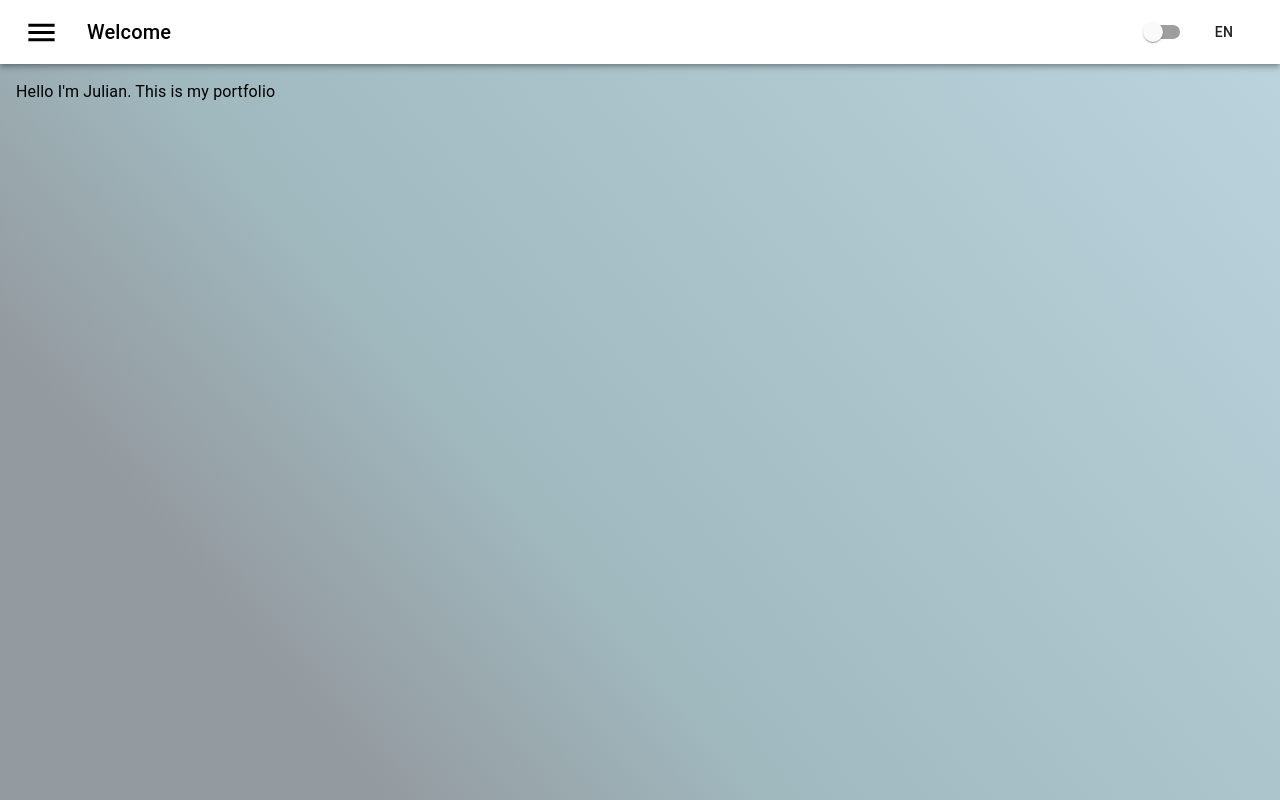
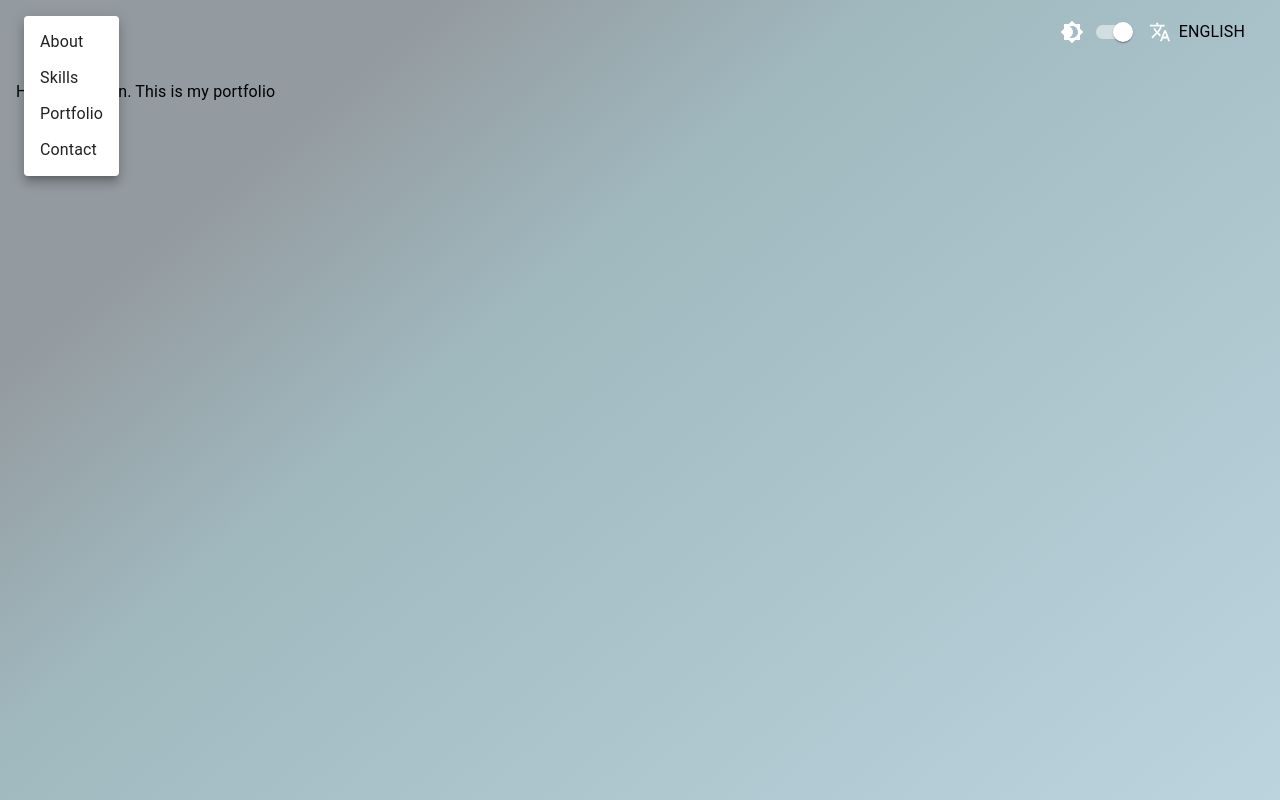
Before and after one commit to Julian-Kl/personal-portfolio, a React (Create React App) app: page / in a window 1280 px wide. Both pictures are taken after a click on the button 41 px from the left and 32 px from the top of the page. Built offline with nearby package versions, Linux system fonts and the light colour scheme.

Commit message:
Navbar Responsive
Navbar Responsive

```diff
--- a/src/css/Dark.scss
+++ b/src/css/Dark.scss
@@ -1,6 +1,6 @@
 body {
     height: 100vh;
-    background-image: linear-gradient(50deg, #000714 20%, #000E29 40%, #3f2e56);
+    background-image: linear-gradient(140deg, #000714 20%, #2e1956 80%, #4d2b90);
 }
 h1, h2, h3, h4, h5, h6, p, a, li {
     color: #fff;
--- a/src/css/Light.scss
+++ b/src/css/Light.scss
@@ -1,6 +1,6 @@
 body {
     height: 100vh;
-    background-image: linear-gradient(50deg, #949BA0 20%, #A0B9BF 40%, #BCD4DE);
+    background-image: linear-gradient(140deg, #949BA0 20%, #A0B9BF 40%, #BCD4DE);
 }
 h1, h2, h3, h4, h5, h6, p, a, li {
     color: #000;
--- a/src/domain/navbar/Navbar.tsx
+++ b/src/domain/navbar/Navbar.tsx
@@ -1,20 +1,17 @@
 import React from 'react';
 import { makeStyles, Theme, createStyles } from '@material-ui/core/styles';
-import AppBar from '@material-ui/core/AppBar';
 import Toolbar from '@material-ui/core/Toolbar';
 import IconButton from '@material-ui/core/IconButton';
 import Typography from '@material-ui/core/Typography';
-import Badge from '@material-ui/core/Badge';
 import MenuItem from '@material-ui/core/MenuItem';
 import Menu from '@material-ui/core/Menu';
 import MenuIcon from '@material-ui/icons/Menu';
-import AccountCircle from '@material-ui/icons/AccountCircle';
-import MailIcon from '@material-ui/icons/Mail';
-import NotificationsIcon from '@material-ui/icons/Notifications';
-import MoreIcon from '@material-ui/icons/MoreVert';
-import FormGroup from '@material-ui/core/FormGroup';
+import FormControl from '@material-ui/core/FormControl';
+import Box from '@material-ui/core/Box';
 import Switch from '@material-ui/core/Switch';
 import Button from '@material-ui/core/Button';
+import Brightness4Icon from '@material-ui/icons/Brightness4';
+import TranslateIcon from '@material-ui/icons/Translate';
 
 const useStyles = makeStyles((theme: Theme) =>
   createStyles({
@@ -24,10 +21,9 @@ const useStyles = makeStyles((theme: Theme) =>
     menuButton: {
       marginRight: theme.spacing(2),
     },
-    title: {
+    collapse: {
+      [theme.breakpoints.down('xs')]: {
         display: 'none',
-      [theme.breakpoints.up('sm')]: {
-        display: 'block',
       },
     },
     inputRoot: {
@@ -41,145 +37,89 @@ const useStyles = makeStyles((theme: Theme) =>
       width: '100%',
       [theme.breakpoints.up('md')]: {
         width: '20ch',
-      },
-    },
-    sectionDesktop: {
-      display: 'none',
-      [theme.breakpoints.up('md')]: {
-        display: 'flex',
-      },
-    },
-    sectionMobile: {
-      display: 'flex',
-      [theme.breakpoints.up('md')]: {
-        display: 'none',
-      },
+      }
     },
   }),
 );
 
 export const Navbar: React.FC = () => {
   const classes = useStyles();
-  const [anchorEl, setAnchorEl] = React.useState<null | HTMLElement>(null);
-  const [themeToggle, setThemeToggle] = React.useState<boolean>(false);
-  const [mobileMoreAnchorEl, setMobileMoreAnchorEl] = React.useState<null | HTMLElement>(null);
-
-  const isMenuOpen = Boolean(anchorEl);
-  const isMobileMenuOpen = Boolean(mobileMoreAnchorEl);
+  const [anchorMainMenu, setAnchorMainMenu] = React.useState<null | HTMLElement>(null);
+  const [anchorLanguageMenu, setLanguageMenu] = React.useState<null | HTMLElement>(null);
+  const [themeToggle, setThemeToggle] = React.useState<boolean>(true);
 
   const handleClick = (event: React.MouseEvent<HTMLButtonElement>) => {
-    setAnchorEl(event.currentTarget);
+    let target = event.currentTarget.getAttribute('aria-controls');
+    if (target === 'main-menu') {
+      setAnchorMainMenu(event.currentTarget);
+    } else if (target === 'language-menu') {
+      setLanguageMenu(event.currentTarget);
+    } else {
+      console.log("Error: aria-control target of button is set to a value to which no menu exists.")
+    }
   };
 
   const handleClose = () => {
-    setAnchorEl(null);
+    setAnchorMainMenu(null);
+    setLanguageMenu(null);
   };
 
-  const changeTheme = (event: React.ChangeEvent<HTMLInputElement>) => {
+  const changeTheme = () => {
     { themeToggle ? setThemeToggle(false) : setThemeToggle(true) }
   };
 
-  const handleProfileMenuOpen = (event: React.MouseEvent<HTMLElement>) => {
-    setAnchorEl(event.currentTarget);
-  };
-
-  const handleMobileMenuClose = () => {
-    setMobileMoreAnchorEl(null);
-  };
-
-  const handleMenuClose = () => {
-    setAnchorEl(null);
-    handleMobileMenuClose();
-  };
-
-  const handleMobileMenuOpen = (event: React.MouseEvent<HTMLElement>) => {
-    setMobileMoreAnchorEl(event.currentTarget);
-  };
-
-  const menuId = 'primary-menu';
-
-  const mobileMenuId = 'primary-mobile';
-  const renderMobileMenu = (
-    <Menu
-      anchorEl={mobileMoreAnchorEl}
-      anchorOrigin={{ vertical: 'top', horizontal: 'right' }}
-      id={mobileMenuId}
-      keepMounted
-      transformOrigin={{ vertical: 'top', horizontal: 'right' }}
-      open={isMobileMenuOpen}
-      onClose={handleMobileMenuClose}
-    >
-      <MenuItem>
-      <FormGroup>
-              <Switch checked={themeToggle} onChange={changeTheme} aria-label="login switch" />
-            </FormGroup>
-      </MenuItem>
-      <MenuItem onClick={handleProfileMenuOpen}>
-      <Button aria-controls="simple-menu" aria-haspopup="true" onClick={handleClick}>
-              EN
-            </Button>
-            <Menu
-              id="simple-menu"
-              anchorEl={anchorEl}
-              keepMounted
-              open={Boolean(anchorEl)}
-              onClose={handleClose}
-            >
-              <MenuItem onClick={handleClose}>EN</MenuItem>
-              <MenuItem onClick={handleClose}>DE</MenuItem>
-            </Menu>
-      </MenuItem>
-    </Menu>
-  );
-
   return (
-    <div className={classes.grow}>
-      <AppBar position="static" color="inherit">
+    <div>
       <Toolbar>
         <IconButton
-            edge="start"
           className={classes.menuButton}
-            color="inherit"
-            aria-label="open drawer"
+          aria-controls="main-menu"
+          aria-haspopup="true"
+          color="secondary"
+          onClick={handleClick}
         >
           <MenuIcon fontSize="large" />
         </IconButton>
-          <Typography className={classes.title} variant="h6" noWrap>
-            Welcome
+        <Menu
+          id="main-menu"
+          anchorEl={anchorMainMenu}
+          keepMounted
+          open={Boolean(anchorMainMenu)}
+          onClose={handleClose}
+        >
+          <MenuItem onClick={handleClose}>About</MenuItem>
+          <MenuItem onClick={handleClose}>Skills</MenuItem>
+          <MenuItem onClick={handleClose}>Portfolio</MenuItem>
+          <MenuItem onClick={handleClose}>Contact</MenuItem>
+        </Menu>
+        <div className={classes.grow} />
+        <Brightness4Icon color="secondary" onClick={changeTheme} />
+        <FormControl>
+          <Switch
+            className={classes.collapse}
+            checked={themeToggle}
+            color="secondary"
+            aria-label="theme-switch"
+            onChange={changeTheme} size="medium" />
+        </FormControl>
+        <Box ml="3">
+          <Button startIcon={<TranslateIcon />} size="large" aria-controls="language-menu" aria-haspopup="true" color="secondary" onClick={handleClick}>
+            <Typography className={classes.collapse}>
+              English
             </Typography>
-          <div className={classes.grow} />
-          <div className={classes.sectionDesktop}>
-            <FormGroup>
-              <Switch checked={themeToggle} onChange={changeTheme} aria-label="login switch" />
-            </FormGroup>
-            <Button aria-controls="simple-menu" aria-haspopup="true" onClick={handleClick}>
-              EN
           </Button>
           <Menu
-              id="simple-menu"
-              anchorEl={anchorEl}
+            id="language-menu"
+            anchorEl={anchorLanguageMenu}
             keepMounted
-              open={Boolean(anchorEl)}
+            open={Boolean(anchorLanguageMenu)}
             onClose={handleClose}
           >
-              <MenuItem onClick={handleClose}>EN</MenuItem>
-              <MenuItem onClick={handleClose}>DE</MenuItem>
+            <MenuItem onClick={handleClose}>English</MenuItem>
+            <MenuItem onClick={handleClose}>German</MenuItem>
           </Menu>
-          </div>
-          <div className={classes.sectionMobile}>
-            <IconButton
-              aria-label="show more"
-              aria-controls={mobileMenuId}
-              aria-haspopup="true"
-              onClick={handleMobileMenuOpen}
-              color="inherit"
-            >
-              <MoreIcon />
-            </IconButton>
-          </div>
+        </Box>
       </Toolbar>
-      </AppBar>
-      {renderMobileMenu}
     </div>
   );
 }
--- a/src/themes/theme.tsx
+++ b/src/themes/theme.tsx
@@ -10,13 +10,14 @@ export const theme = createMuiTheme({
     },
     secondary: {
       light: '#b084f4',
-      main: '#7e56c1',
+      main: '#fff',
       dark: '#4d2b90',
       contrastText: '#000',
     },
   },
   typography: {
     h1: {
-      fontFamily: "Cosima, Impact"}
+      fontFamily: "Cosima, Impact"
+    }
   }
 });
```
Also changed, not shown: 1 other file (tests, documents, lock files or other folders). Lines whose indentation alone changed are shown as unchanged.
